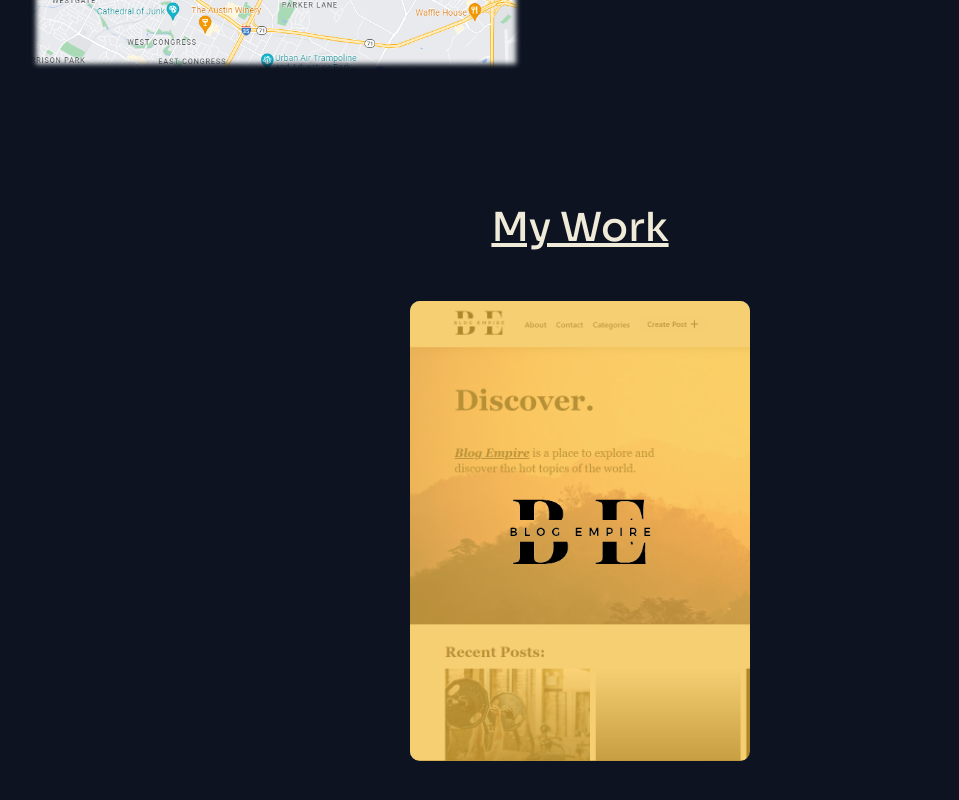
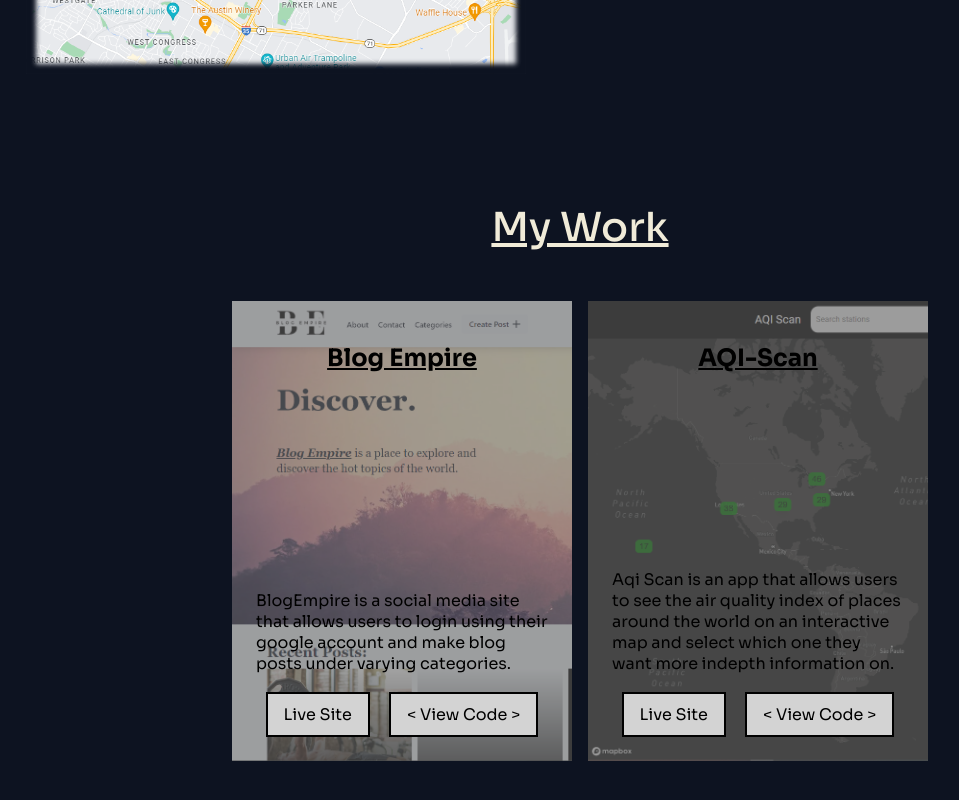
Before and after one commit to AeronH/WebPortfolio, a React (Create React App) app in the folder webportfolio/: page / in a window 1280 px wide. Shown: the part 1572-2372 px from the top of the page, without its empty margins (60-1019 px from the left). Built offline with nearby package versions, Linux system fonts and the light colour scheme.

Commit message:
WorkCard update
updated the work cards to loop through an array of projects to render out each one. Added in the second project.

```diff
--- a/webportfolio/src/Components/MyWork/MyWork.elements.js
+++ b/webportfolio/src/Components/MyWork/MyWork.elements.js
@@ -27,57 +27,48 @@ export const WorkContainer = styled.div`
 `
 
 export const WorkCardContainer = styled.div`
-  height: 460px;
-  width: 340px;
-  transition: 500ms linear;
-`
-
-export const PreHoverContainer = styled.div`
-  display: flex;
-  align-items: center;
-  justify-content: center;
-  height: 100%;
-  width: 100%;
-  background-repeat: no-repeat;
-  background-size: cover;
-  /* filter: blur(2px); */
-  border-radius: 10px;
-  box-shadow: inset 0 0 0 1000px rgba(249, 191, 59, .7);
-`
-
-export const PostHoverContainer = styled.div`
   display: flex;
   flex-direction: column;
   align-items: center;
-  justify-content: space-around;
-  height: 100%;
-  width: 100%;
-  background-color: ${({theme}) => theme.colors.darkTeal};
-  border-radius: 10px;
+  justify-content: space-between;
+  height: 460px;
+  width: 340px;
+  background-repeat: no-repeat;
+  background-size: cover;
+  box-shadow: inset 0 0 0 1000px rgba(100, 100, 100, .6);
   padding: 24px;
 `
 
+export const WorkImage = styled.img`
+  scale: .8;
+  margin-top: 18px;
+`
+
 export const WorkTitle = styled.h1`
-  color: ${({theme}) => theme.colors.dark};
+  text-decoration: underline;
+  margin-top: 18px;
 `
 
 export const WorkDesc = styled.p`
-  color: ${({theme}) => theme.colors.dark};
+  color: black;
+  opacity: 110;
 `
 
 export const WorkLinks = styled.div`
   display: flex;
   justify-content: space-around;
   width: 100%;
+  margin-top: 18px;
 `
 
 export const WorkLink = styled.a`
-  color: ${({theme}) => theme.colors.dark};
-  border: 2px solid ${({theme}) => theme.colors.lightDark};
+  border: 2px solid black;
   padding: 10px 16px;
-  border-radius: 100px;
   text-decoration: none;
+  background-color: lightgray;
+  color: black;
   :hover {
-    background-color: ${({theme}) => theme.colors.gray}
+    background-color: ${({theme}) => theme.colors.gray};
+    cursor: pointer;
   }
 `
--- a/webportfolio/src/Components/MyWork/WorkCard.js
+++ b/webportfolio/src/Components/MyWork/WorkCard.js
@@ -1,33 +1,27 @@
-import React, { useState } from 'react'
-import { WorkCardContainer, PreHoverContainer, PostHoverContainer, WorkTitle, WorkDesc, WorkLinks, WorkLink } from './MyWork.elements';
+import React from 'react'
+import { WorkCardContainer, WorkDesc, WorkLinks, WorkLink, WorkTitle } from './MyWork.elements';
 
-function WorkCard({image, logo, title, description, links}) {
+function WorkCard({project}) {
 
-  const [hoverCard, setHoverCard] = useState(false);
+
 
   return (
-    <WorkCardContainer
-      onMouseEnter={() => setHoverCard(true)}
-      onMouseLeave={() => setHoverCard(false)}>
-
-      {!hoverCard ?
-      <PreHoverContainer style={{backgroundImage: `url(${image})`}}>
-        <img src={logo} style={{scale: '.7'}}/>
-      </PreHoverContainer>
-      :
-        <PostHoverContainer>
-          <WorkTitle>{title}</WorkTitle>
-          <WorkDesc>{description}</WorkDesc>
+      <WorkCardContainer style={{backgroundImage: `url(${project.image})`}}>
+        <WorkTitle>{project.title}</WorkTitle>
+        <div>
+          <WorkDesc>
+            {project.description}
+          </WorkDesc>
           <WorkLinks>
-            <WorkLink href={links.githubLink} target='_blank'>Code</WorkLink>
-            <WorkLink href={links.siteLink} target='_blank'>Visit Site</WorkLink>
+            <WorkLink href={project.siteLink} target='_blank'>Live Site</WorkLink>
+            <WorkLink href={project.githubLink} target='_blank'>&#60; View Code &#62;</WorkLink>
           </WorkLinks>
-        </PostHoverContainer>
-      }
-
-    </WorkCardContainer>
+        </div>
+      </WorkCardContainer>
     )
 
 }
 
+
+
 export default WorkCard
--- a/webportfolio/src/Pages/IntroPage.js
+++ b/webportfolio/src/Pages/IntroPage.js
@@ -34,7 +34,7 @@ const changeTheme = () => {
           <Links>
             <IconButton href="https://github.com/AeronH" target="_blank"><GitHubIcon /></IconButton>
 
-            <IconButton><LinkedInIcon /></IconButton>
+            <IconButton href='https://www.linkedin.com/in/aeron-horne-051b2a242/' target="_blank"><LinkedInIcon /></IconButton>
 
             <DefaultButton>Resume</DefaultButton>
           </Links>
--- a/webportfolio/src/Pages/MyWork.js
+++ b/webportfolio/src/Pages/MyWork.js
@@ -3,27 +3,37 @@ import { Work, Wrapper, WorkContainer } from '../Components/MyWork/MyWork.elemen
 import { PageTitle } from '../GlobalStyles'
 import WorkCard from '../Components/MyWork/WorkCard'
 import BlogEmpireImage from '../Images/BlogEmpirestill.png'
-import BlogEmpireLogo from '../Images/blogempire.png'
+import AqiScanImage from '../Images/aqiscanstill.png'
 
 function MyWork() {
+
+  const projects = [
+    {
+      image: BlogEmpireImage,
+      title: 'Blog Empire',
+      description: 'BlogEmpire is a social media site that allows users to login using their google account and make blog posts under varying categories.',
+      siteLink: 'https://blogempire.vercel.app',
+      githubLink: 'https://github.com/AeronH/blogempire'
+
+    },
+    {
+      image: AqiScanImage,
+      title: 'AQI-Scan',
+      description: 'Aqi Scan is an app that allows users to see the air quality index of places around the world on an interactive map and select which one they want more indepth information on.',
+      siteLink: 'https://aqi-scan.vercel.app',
+      githubLink: 'https://github.com/AeronH/aqi-scan'
+    }
+  ]
 
   return (
     <Work id="MyWork">
       <Wrapper>
         <PageTitle>My Work</PageTitle>
         <WorkContainer>
-          <WorkCard
-            image={BlogEmpireImage}
-            title={'Blog Empire'}
-            description={'BlogEmpire is a social media site that allows users to login using their google account and make blog posts under varying categories.'}
-            links={{siteLink: 'https://blogempire.vercel.app', githubLink: 'https://github.com/AeronH/blogempire'}}
-            logo={BlogEmpireLogo}/>
-          {/* <WorkCard
-            image={}
-            title={'AQI-Scan'}
-            description={}
-            links={}/> */}
 
+          {projects.map((project) => (
+            <WorkCard project={project} />
+          ))}
 
         </WorkContainer>
       </Wrapper>
```
Also changed, not shown: webportfolio/src/App.js (+2 -21 lines), webportfolio/src/Images/aqiscanstill.png (added).
